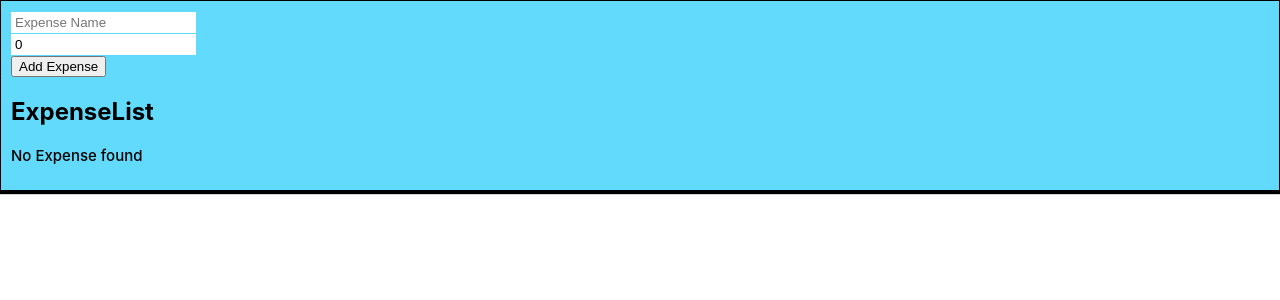
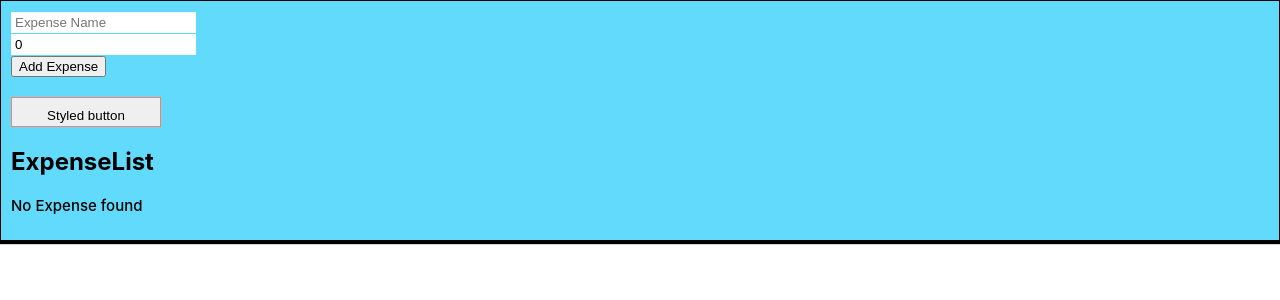
Before and after one commit to Gauravkochhar/ReactCourse, a React (Create React App) app: page / in a window 1280 px wide. Shown: the top 300 px of the page. Built offline with nearby package versions, Linux system fonts and the light colour scheme.

Commit message:
Styled component use

```diff
--- a/package.json
+++ b/package.json
@@ -9,6 +9,7 @@
     "react": "^17.0.2",
     "react-dom": "^17.0.2",
     "react-scripts": "5.0.0",
+    "styled-components": "^5.3.3",
     "web-vitals": "^2.1.4"
   },
   "scripts": {
--- a/src/components/ExpenseForm/ExpenseForm.js
+++ b/src/components/ExpenseForm/ExpenseForm.js
@@ -1,5 +1,6 @@
 import { useState } from 'react';
 import './ExpenseForm.css';
+import Button from '../ui-components/Button/Button';
 
 export const ExpenseForm = (props) => {
     const [ invalidFormState, setInvalidFormState] = useState({
@@ -28,7 +29,12 @@ export const ExpenseForm = (props) => {
         })
     }
 
+    function onStyleBtnClick() {
+        alert("Button clicked");
+    }
+
     return (
+        <div>
         <form onSubmit={onSubmitExpense}>
             <div className='form-control'>
             {/* style={{borderColor: invalidForm ? 'red': 'transparent'}} */}
@@ -41,6 +47,8 @@ export const ExpenseForm = (props) => {
             </div>
             <button type="submit">Add Expense</button>
         </form>
+        <Button type="button" buttonColor="yellow" onClick={onStyleBtnClick}>Styled button</Button>
+        </div>
     )
 }
 
--- /dev/null
+++ b/src/components/ui-components/Button/Button.js
@@ -0,0 +1,27 @@
+import './Button.css';
+import styled from 'styled-components';
+
+const Button = styled.button`
+& {
+    width: 150px;
+    height: 30px;
+    border: 1px solid salmon;
+    padding: 10px 20px;
+    margin-top: 20px;
+}
+
+&:hover {
+    background-color: ${props => (props.invalidForm ? 'red': '#ccc')};
+    color: white;
+}
+`;
+
+// const Button = (props) => {
+//     return (
+//         <button type={props.type} className="button" onClick={props.onClick}>
+//             {props.children}
+//         </button>
+//     )
+// }
+
+export default Button;
```
Also changed, not shown: src/components/ui-components/Button/Button.css (added), 1 other file (tests, documents, lock files or other folders).
